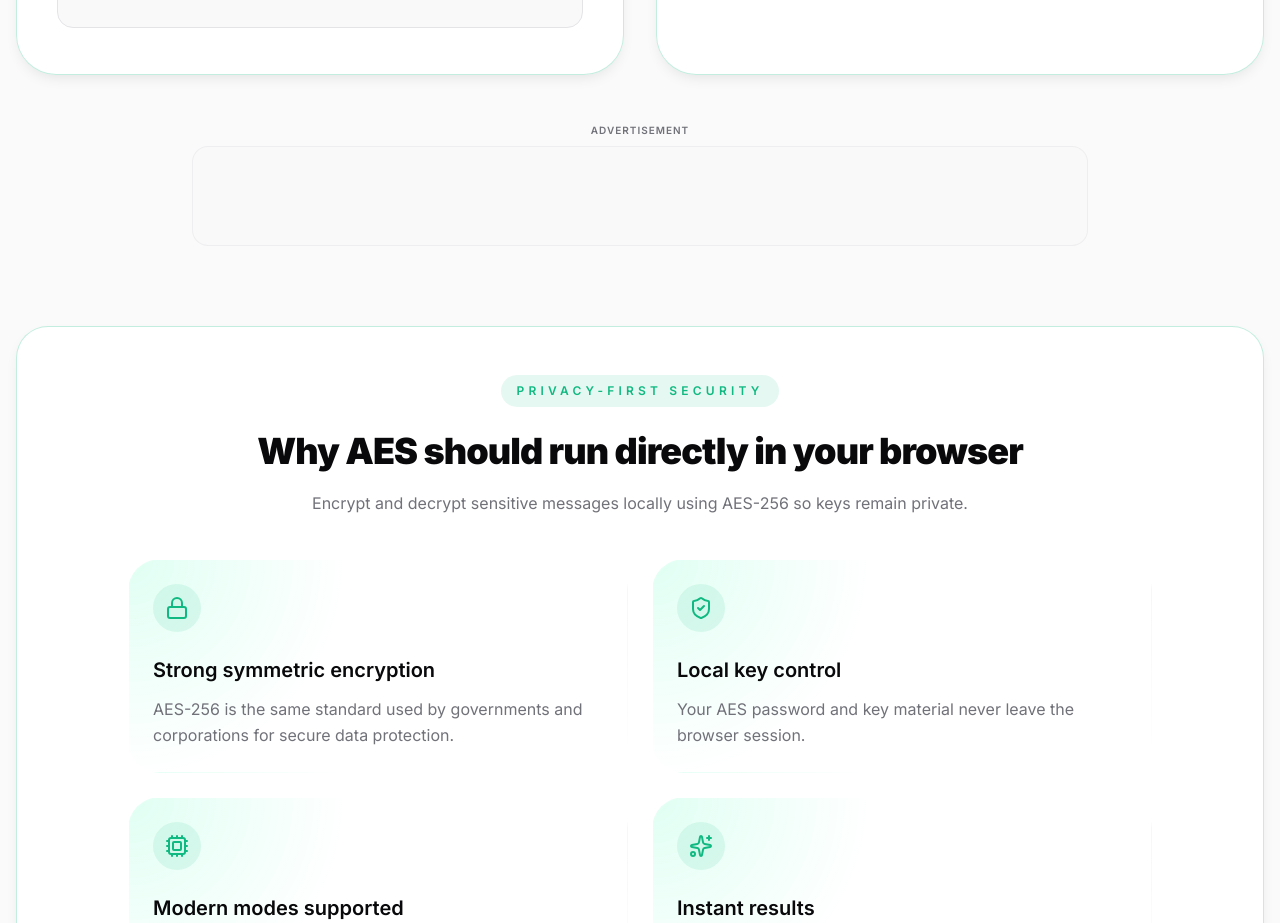
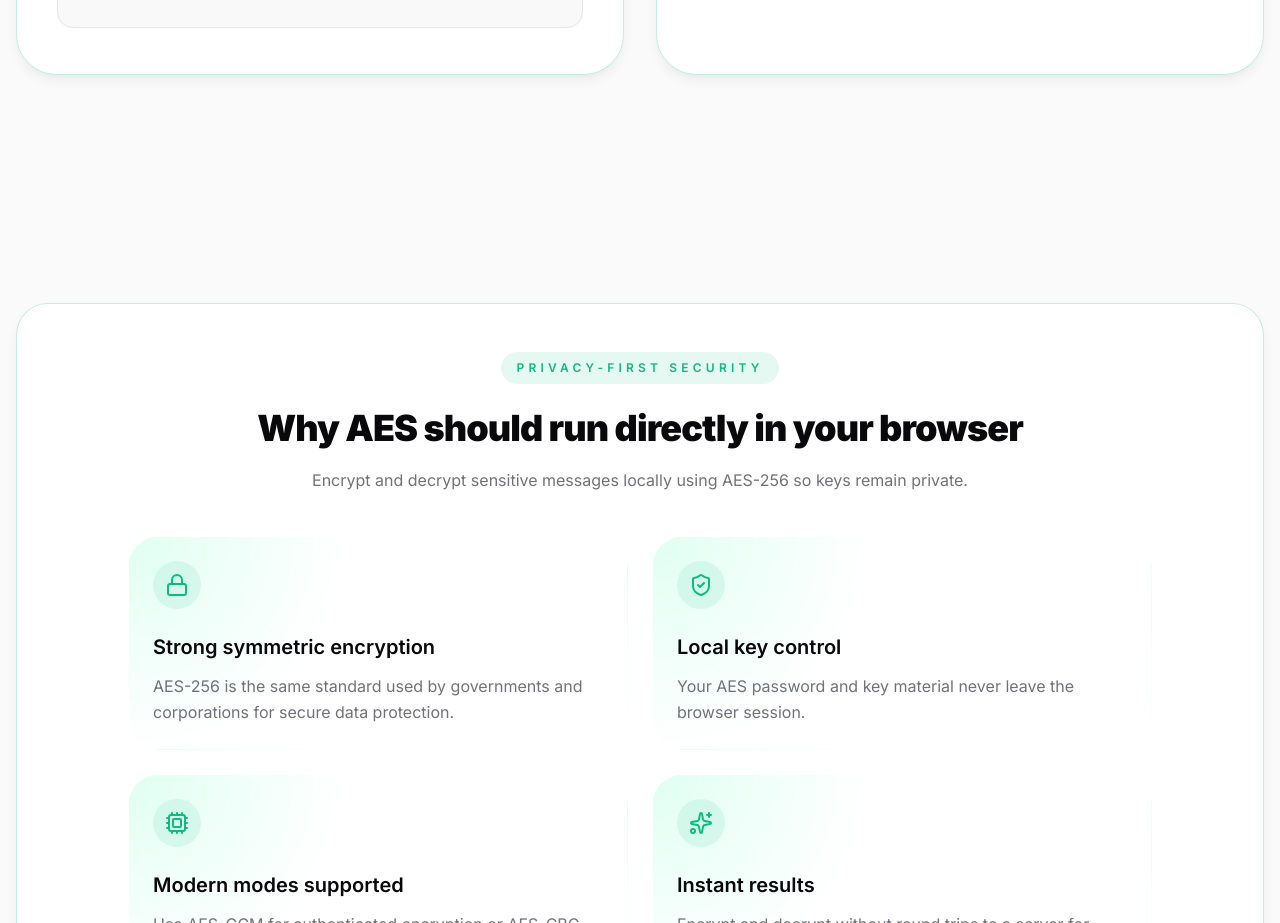
Before and after one commit to kashifdevfe/Cipherly, a Next.js app: page /tools/aes-encryption-decryption in a window 1280 px wide. Shown: the part 1500-2423 px from the top of the page. Built offline with nearby package versions, Linux system fonts and the light colour scheme.

Commit message:
feat: add AdUnit component for Google AdSense integration

```diff
--- a/components/AdUnit.tsx
+++ b/components/AdUnit.tsx
@@ -26,8 +26,7 @@ export default function AdUnit({ slot, format = 'auto', responsive = true, style
 
   return (
     <div className="my-8 flex flex-col items-center overflow-hidden">
-      <span className="text-[10px] uppercase text-muted-foreground mb-2 tracking-widest font-semibold">Advertisement</span>
-      <div className="w-full max-w-4xl border border-border/50 rounded-lg bg-muted/10 p-2 flex justify-center min-h-[100px]">
+      <div className="w-full max-w-4xl flex justify-center min-h-[100px]">
         <ins
           className="adsbygoogle"
           style={{
```
